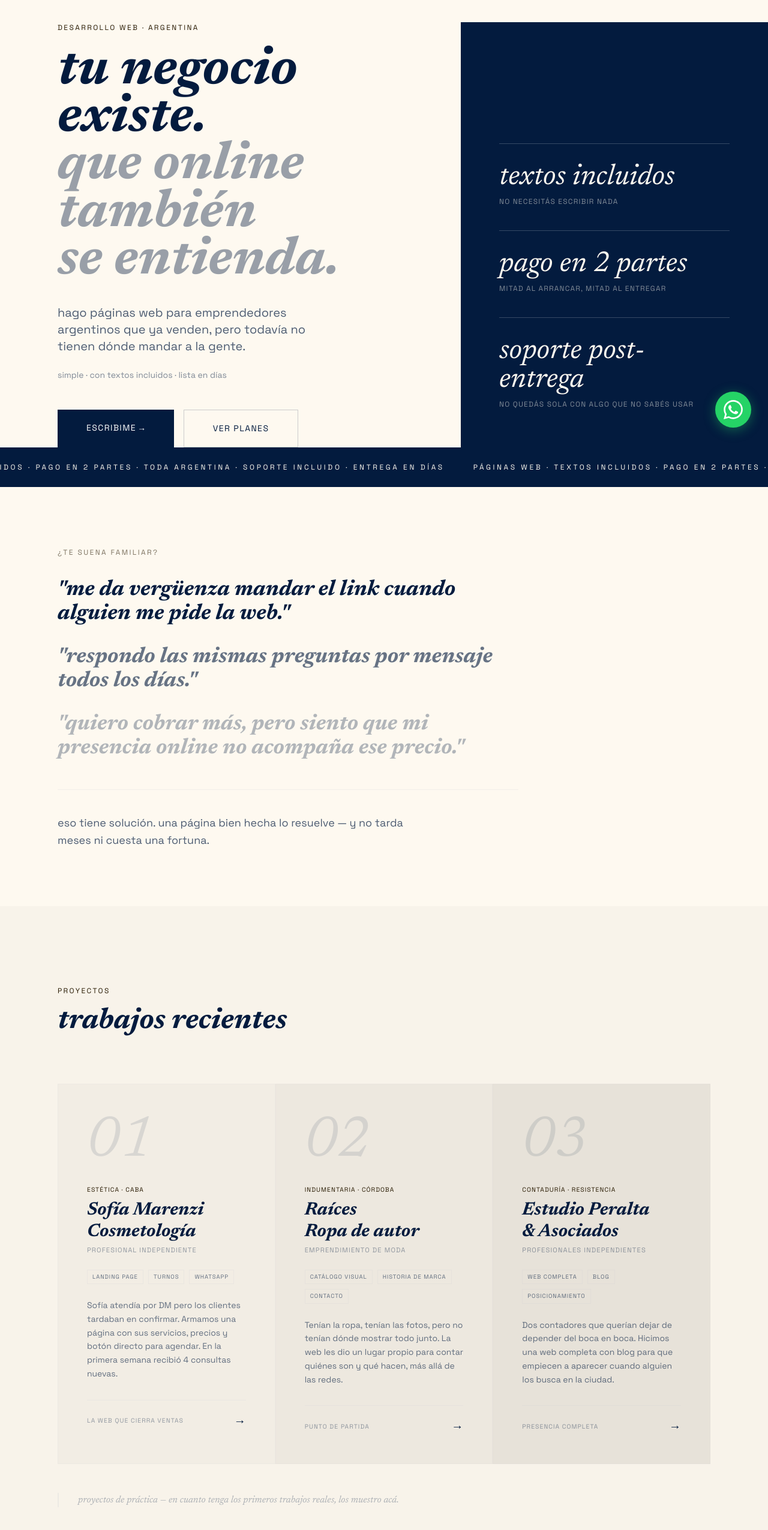
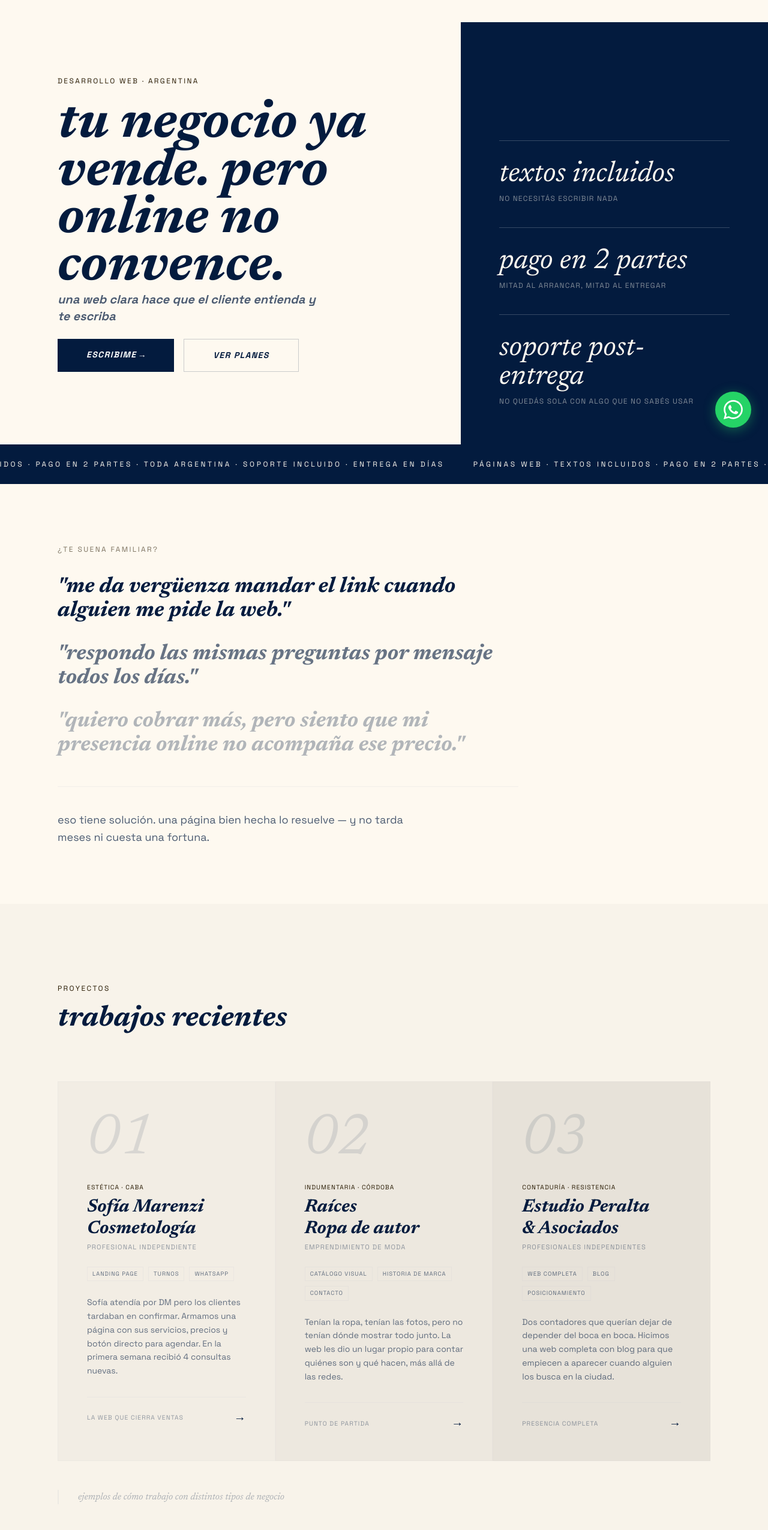
Before and after one commit to nadiaescobbb/nadiaweb-landing, a plain HTML site: page index.html in a window 1280 px wide. Shown: the part 59-2610 px from the top of the page at 60% size. Drawn offline with nearby package versions, Linux system fonts and the light colour scheme.

Commit message:
Actualizar

```diff
--- a/index.html
+++ b/index.html
@@ -200,15 +200,13 @@
   <div class="w-full md:w-3/5 bg-surface flex flex-col justify-center px-8 md:px-24 py-12 md:py-0">
     <span class="font-label text-[0.75rem] uppercase tracking-[0.2em] mb-6 block text-tertiary">Desarrollo web · Argentina</span>
     <h1 id="hero-headline" class="font-headline text-[3.5rem] md:text-[5.5rem] leading-[0.9] font-bold italic mb-8">
-      tu negocio<br/>existe.<br/><span class="opacity-40">que online<br/>también<br/>se entienda.</span>
-    </h1>
+     tu negocio ya vende.
+      pero online no convence.
     <p class="font-body text-lg md:text-xl mb-6 max-w-md opacity-70 leading-relaxed">
-      hago páginas web para emprendedores argentinos que ya venden, pero todavía no tienen dónde mandar a la gente.
+       una web clara hace que el cliente entienda y te escriba
     </p>
-    <p class="font-body text-sm mb-12 max-w-md opacity-50">
-      simple · con textos incluidos · lista en días
-    </p>
-    <div class="flex flex-col sm:flex-row gap-4">
+
+  <div class="flex flex-col sm:flex-row gap-4">
       <a class="inline-block px-12 py-5 bg-primary text-white font-label text-[0.875rem] uppercase tracking-widest hover:bg-tertiary transition-all duration-500"
          href="https://wa.me/5493625142700"
          target="_blank"
@@ -339,7 +337,7 @@
 
   </div>
   <div class="mt-12 border-l-2 border-outline-variant/20 pl-8">
-    <p class="font-headline italic text-base opacity-30">proyectos de práctica — en cuanto tenga los primeros trabajos reales, los muestro acá.</p>
+    <p class="font-headline italic text-base opacity-30">ejemplos de cómo trabajo con distintos tipos de negocio</p>
   </div>
 </section>
 
@@ -579,10 +577,10 @@
 
     <details class="border-t border-t border-outline-variant/20 border-b border-b-outline-variant/20 py-6 group">
       <summary class="font-label text-sm uppercase tracking-widest cursor-pointer list-none flex justify-between items-center">
-        ¿trabajás con negocios fuera de Resistencia?
+        ¿trabajás con negocios fuera de Argentina?
         <span class="font-headline italic text-2xl transition-transform group-open:rotate-45">+</span>
       </summary>
-      <p class="font-body text-sm opacity-60 mt-4 leading-relaxed">sí, todo es 100% remoto. trabajo con emprendedores de toda Argentina por WhatsApp y videollamada.</p>
+      <p class="font-body text-sm opacity-60 mt-4 leading-relaxed">sí, todo es 100% remoto. trabajo con emprendedores por WhatsApp y videollamada.</p>
     </details>
 
   </div>
```
